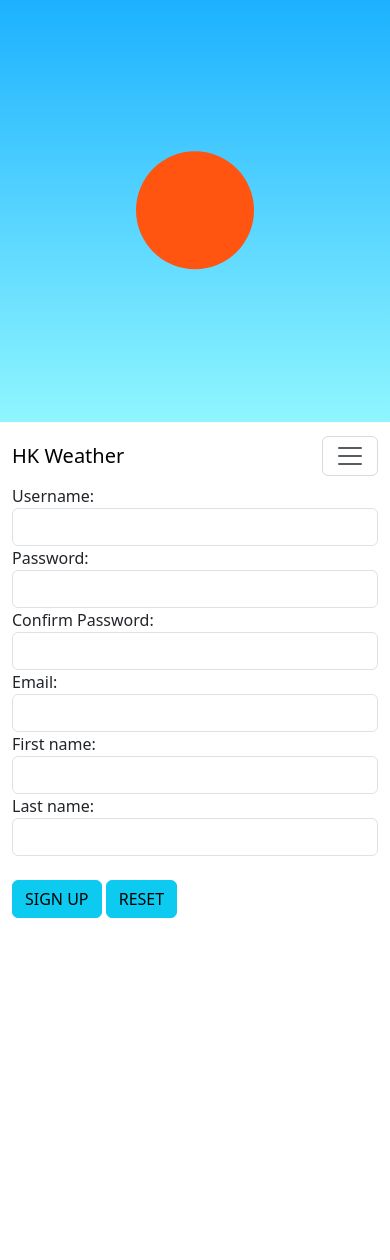
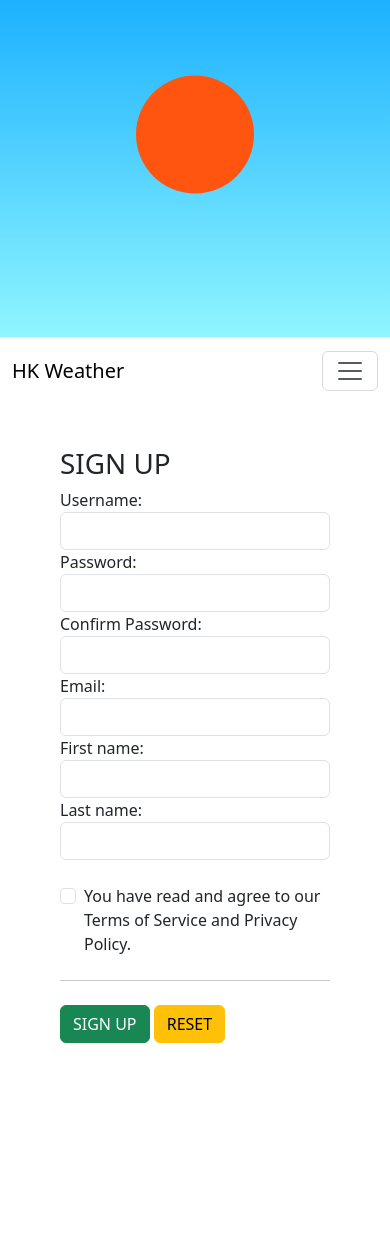
Before and after one commit to Jasonezio/homework, a Django app: page /signup in a window 390 px wide. Before the commit the page ends 918 px from the top, so only its background shows below. Run offline with Django 3.2, Linux system fonts and the light colour scheme; some libraries are stand-ins or nearby versions.

Commit message:
mobile_support

```diff
--- a/ITP4208_Project/release/myapp/templates/base.html
+++ b/ITP4208_Project/release/myapp/templates/base.html
@@ -14,6 +14,10 @@
             color: rgb(0, 0, 0);
             text-decoration: none;
             background-color: transparent;
+        }
+
+        body {
+            margin-bottom: 20vh;
         }
     </style>
 </head>
@@ -40,7 +44,7 @@
 
         function setCanvasNav() {
             canv.width = window.innerWidth;
-            canv.height = window.innerHeight * 0.5;
+            canv.height = window.innerHeight * 0.4;
         };
 
         window.onresize = function () {
--- a/ITP4208_Project/release/myapp/templates/signup.html
+++ b/ITP4208_Project/release/myapp/templates/signup.html
@@ -1,43 +1,102 @@
 {% extends "base.html" %}
 {% load widget_tweaks %}
 {% block content %}
-	<div class="col-lg-9">
-		<form action="" method="POST">
+<div class="p-5 rounded">
+    <div class="col-sm-8 mx-auto">
+        {% comment %} 控制输入框的宽度 {% endcomment %}
+        <div class="col-lg-6">
+		{% if request.user.is_authenticated %}
+		You're logged in as {{ request.user }}
+        <form action="{% url 'logout' %}" method="post">
+            {% csrf_token %}
+            <button type="submit" class="btn btn-info">Logout</button>
+        </form>
+        {% else %}
+		<h1>SIGN UP</h1>
+		<form action="" method="POST" id="signForm">
 			{% csrf_token %}
 			{{ form.non_field_errors }}
 			<div class="fieldwrapper">
 				<label for="{{ form.username.id_for_label }}">Username:</label>
 				{{ form.username|add_class:"form-control" }}
-				{{ form.username.errors }}
+				{% if form.username.errors %}
+				<div class="alert alert-danger" role="alert">{{ form.username.errors }}</div>
+				{% endif %}
 			</div>
 			<div class="fieldwrapper">
 				<label for="{{ form.password1.id_for_label }}">Password:</label>
 				{{ form.password1|add_class:"form-control" }}
-				{{ form.password1.errors }}
+				{% if form.password1.errors %}
+				<div class="alert alert-danger" role="alert">{{ form.password1.errors }}</div>
+				{% endif %}
 			</div>
 			<div class="fieldwrapper">
 				<label for="{{ form.password2.id_for_label }}">Confirm Password:</label>
 				{{ form.password2|add_class:"form-control" }}
-				{{ form.password2.errors }}
+				{% if form.password2.errors %}
+				<div class="alert alert-danger" role="alert">{{ form.password2.errors }}</div>
+				{% endif %}
 			</div>
 			<div class="fieldwrapper">
 				<label for="{{ form.email.id_for_label }}">Email:</label>
 				{{ form.email|add_class:"form-control" }}
-				{{ form.email.errors }}
+				{% if form.email.errors %}
+				<div class="alert alert-danger" role="alert">{{ form.email.errors }}</div>
+				{% endif %}
 			</div>
 			<div class="fieldwrapper">
 				<label for="{{ form.first_name.id_for_label }}">First name:</label>
 				{{ form.first_name|add_class:"form-control" }}
-				{{ form.first_name.errors }}
+				{% if form.first_name.errors %}
+				<div class="alert alert-danger" role="alert">{{ form.first_name.errors }}</div>
+				{% endif %}
 			</div>
 			<div class="fieldwrapper">
 				<label for="{{ form.last_name.id_for_label }}">Last name:</label>
 				{{ form.last_name|add_class:"form-control" }}
-				{{ form.last_name.errors }}
+				{% if form.last_name.errors %}
+				<div class="alert alert-danger" role="alert">{{ form.last_name.errors }}</div>
+				{% endif %}
 			</div>
 			<br>
-			<button type="submit" class="btn btn-info">SIGN UP</button>
-			<button type="reset" class="btn btn-info">RESET</button>
+			<div class="form-check">
+				<input class="form-check-input" type="checkbox" value="" id="flexCheckDefault">
+				<label class="form-check-label" for="flexCheckDefault">
+					You have read and agree to our Terms of Service and Privacy Policy.
+				</label>
+			</div>
+			<hr class="my-4">
+			<button type="submit" class="btn btn-success">SIGN UP</button>
+			<button type="button" class="btn btn-warning" data-bs-toggle="modal" data-bs-target="#signFormResetConfirm">
+				RESET
+			</button>
+
+			{% comment %} modal {% endcomment %}
+			<div class="modal fade" id="signFormResetConfirm" data-bs-backdrop="static" data-bs-keyboard="false" tabindex="-1" aria-labelledby="staticBackdropLabel" aria-hidden="true">
+				<div class="modal-dialog">
+					<div class="modal-content">
+					<div class="modal-header">
+						<h1 class="modal-title fs-5">Are you sure?</h1>
+						<button type="button" class="btn-close" data-bs-dismiss="modal" aria-label="Close"></button>
+					</div>
+					<div class="modal-body">
+						Your input will be <mark>cleared</mark>.
+					</div>
+					<div class="modal-footer">
+						<button type="button" class="btn btn-primary" data-bs-dismiss="modal">Close</button>
+						<button type="button" class="btn btn-secondary" onclick="confirmReset()">Yes, I want to delete them.</button>
+					</div>
+					</div>
+				</div>
+			</div>
 		</form>
+        {% endif %}
+		</div>
 	</div>
+</div>
+<script>
+	function confirmReset() {
+		$("#signForm").reset();
+	}
+</script>
 {% endblock content %}
--- a/ITP4208_Project/release/myproject/urls.py
+++ b/ITP4208_Project/release/myproject/urls.py
@@ -24,14 +24,14 @@ urlpatterns = [
     url(r'^$', TemplateView.as_view(template_name='home.html'), name='home'),
     url(r'^login/?$', auth_views.LoginView.as_view(template_name='login.html'), name='login'),
     url(r'^logout/?$', auth_views.LogoutView.as_view(template_name='home.html'), name='logout'),
+    url(r'^signup/?$', signup, name='signup'),
 
     url(r'^contact/$', TemplateView.as_view(template_name='contact.html'), name='contact'),
     url(r'^about/$', TemplateView.as_view(template_name='about.html'), name='about'),
     url(r'^list/$', ViewModelPost.as_view(), name='list'),
     url(r'^create/$', CreateModelPost.as_view(), name='create'),
     url(r'^update/(?P<id>\d)/$', UpdateModelPost.as_view(), name='update'),
-    url(r'^delete/(?P<pk>\d)/$', DeleteModelPost.as_view(), name='delete'),
-    url(r'^signup/?$', signup, name='signup')
+    url(r'^delete/(?P<pk>\d)/$', DeleteModelPost.as_view(), name='delete')
 ]
 
 
```
Also changed, not shown: ITP4208_Project/release/myapp/templates/login.html (+13 -3 lines), ITP4208_Project/release/db.sqlite3.
